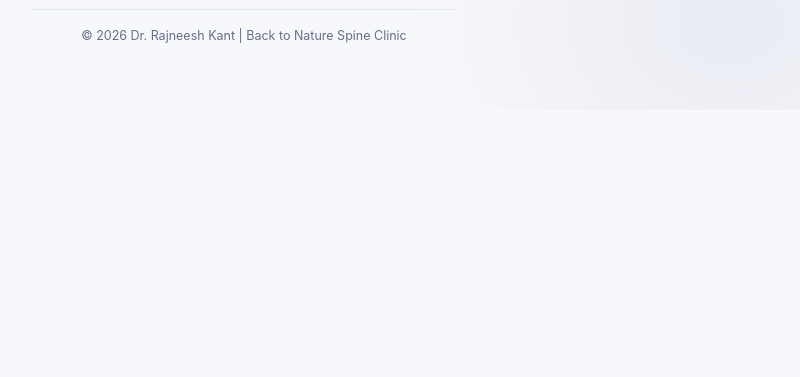
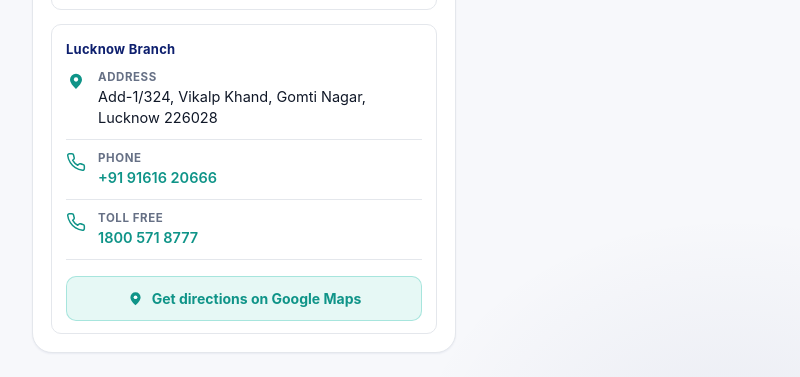
Before and after one commit to Social-Drishti/drk-links, a plain HTML site: page index.html in a window 1280 px wide. Shown: the part 2058-2435 px from the top of the page, without its empty margins (396-1196 px from the left). Before the commit the page ends 2168 px from the top, so only its background shows below. Drawn offline with Linux system fonts and the light colour scheme.

Commit message:
Add Lucknow branch and toll free contact to clinic config

```diff
--- a/index.html
+++ b/index.html
@@ -137,6 +137,8 @@
           whatsapp: "919876543210",                // digits only, no "+" — drives the WhatsApp links
           phoneDisplay: "+91 98765 43210",
           phoneHref: "tel:+919876543210",
+          tollFreeDisplay: "1800 571 8777",
+          tollFreeHref: "tel:18005718777",
         },
 
         ctas: [
@@ -151,6 +153,8 @@
           { icon: "pin", title: "Patna Clinic – Location", subtitle: "Get directions", url: "https://maps.app.goo.gl/tD3dJu1MKudXEjr16" },
           { icon: "chat", title: "Call Mumbai Clinic", subtitle: "Contact the front desk", url: "tel:+919137352377" },
           { icon: "chat", title: "Call Patna Clinic", subtitle: "Contact the front desk", url: "tel:+919308511357" },
+          { icon: "chat", title: "Call Lucknow Clinic", subtitle: "Contact the front desk", url: "tel:+919161620666" },
+          { icon: "phone", title: "Toll Free Helpline", subtitle: "1800 571 8777", url: "tel:18005718777" },
           // Social entries below reference CONFIG.socials by id so the URL is
           // only ever declared in one place (the socials array).
           { icon: "instagram", social: "instagram", title: "Instagram", subtitle: "Patient tips & clinic updates" },
@@ -188,6 +192,15 @@
                 { label: "Phone", icon: "phone", value: "+91 93085 11357", href: "tel:+919308511357" },
               ],
               maps: { label: "Get directions on Google Maps", url: "https://maps.app.goo.gl/tD3dJu1MKudXEjr16" },
+            },
+            {
+              label: "Lucknow Branch",
+              rows: [
+                { label: "Address", icon: "pin", value: "Add-1/324, Vikalp Khand, Gomti Nagar, Lucknow 226028" },
+                { label: "Phone", icon: "phone", value: "+91 91616 20666", href: "tel:+919161620666" },
+                { label: "Toll Free", icon: "phone", value: "1800 571 8777", href: "tel:18005718777" },
+              ],
+              maps: { url: "#", placeholder: true, label: "Get directions on Google Maps" },
             },
           ],
         },
```
